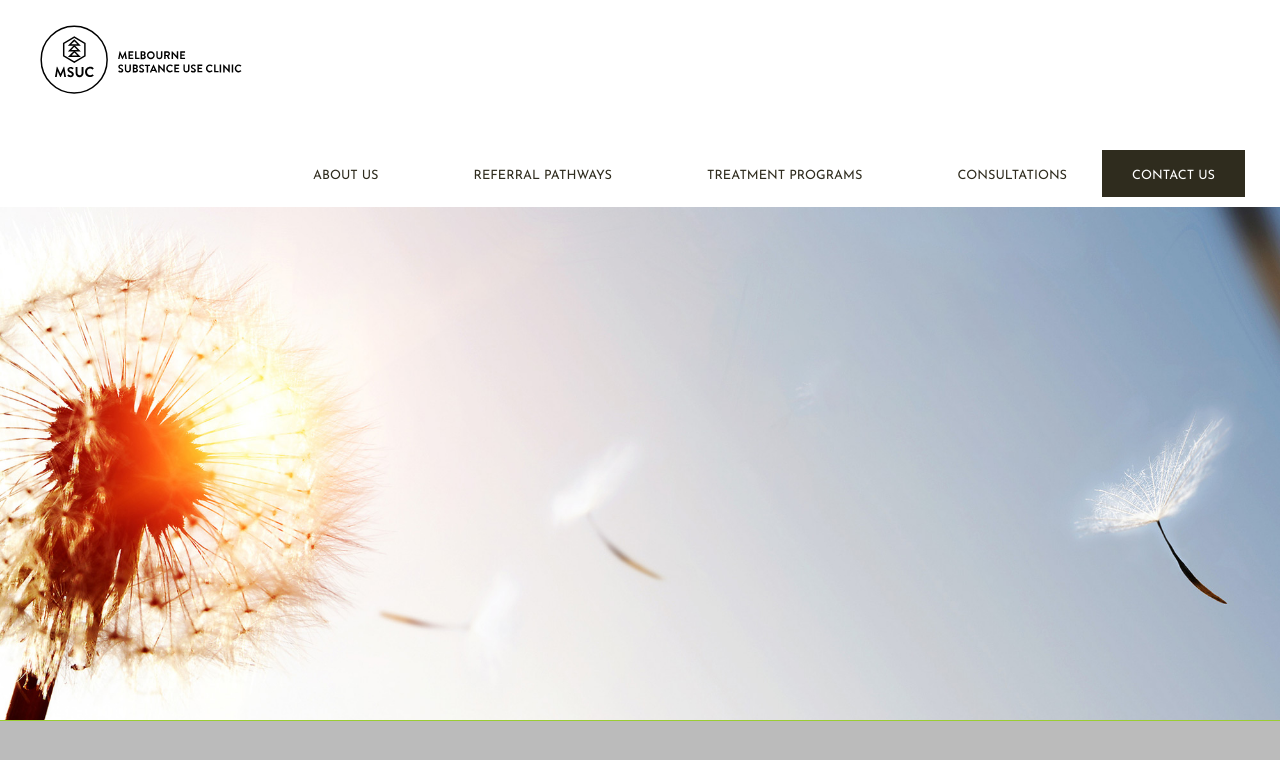
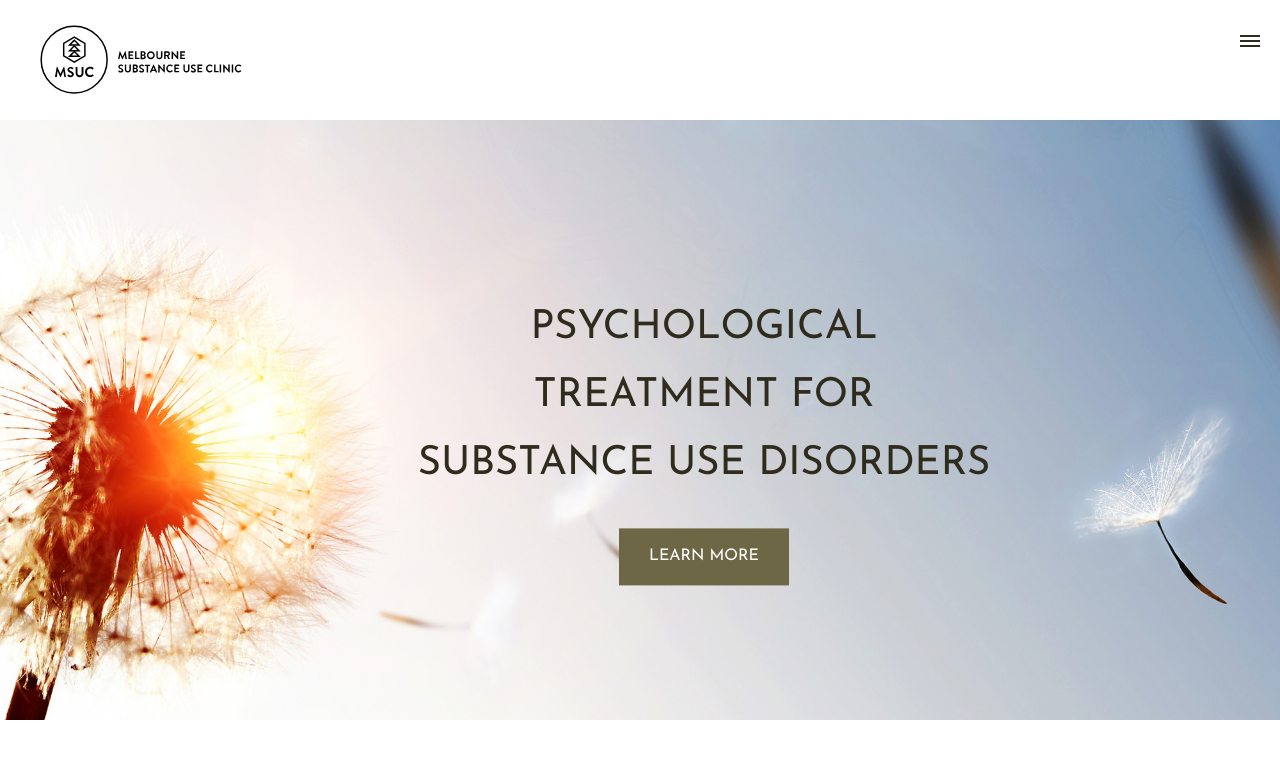
Before and after one commit to ovlachi/melbsuclinic, a website: page index.html in a window 1280 px wide. Drawn offline with Linux system fonts and the light colour scheme.

Commit message:
Installed sass comiler and finished the heros section

```diff
--- a/index.html
+++ b/index.html
@@ -9,7 +9,7 @@
 </head>
 <body>
     <header class="header">
-        <svg version="1.1" id="logo" xmlns="http://www.w3.org/2000/svg" xmlns:xlink="http://www.w3.org/1999/xlink" x="0px" y="0px"
+        <svg version="1.1" id="header__logo" xmlns="http://www.w3.org/2000/svg" xmlns:xlink="http://www.w3.org/1999/xlink" x="0px" y="0px"
                 viewBox="0 0 276.9 95.1" style="enable-background:new 0 0 276.9 95.1;" xml:space="preserve">
             <style type="text/css">
                         .st0{fill:none;stroke:#010101;stroke-width:2;stroke-miterlimit:10;}
@@ -131,10 +131,16 @@
     </header>
 
     <section class="hero">
-        <h1 class="heading__primary">
-            Psychological reatment for substance use disorders
-        </h1>
+        <div class="hero__text-box">
+            <h1 class="hero__heading-primary">
+                Psychological treatment for substance use disorders
+            </h1>
+
+            <a href="#" class="btn btn--medium">LEARN MORE</a>
+        </div>
+
     </section>
+
 
 
 </body>
--- /dev/null
+++ b/sass/main.scss
@@ -0,0 +1,286 @@
+/*COLORS SASS VARIABLES*/
+$color-light-1:  #e1dfd0;
+$color-light-2: #bab491;
+$color-medium: #6e6745;
+$color-dark: #2f2c1e;
+
+
+
+
+
+
+* {
+    margin: 0;
+    padding: 0;
+    box-sizing: border-box;
+}
+
+
+/*Font Families- Google Font*/
+body {
+    font-family: 'Josefin Sans', sans-serif;
+    font-size: 16px;
+    font-weight: 400;
+    line-height: 1.7;
+    position: relative;
+}
+
+.header {
+    position: fixed;
+    width: 100%;
+    z-index: 100;
+    background: #fff;
+    backface-visibility: hidden;
+}
+
+
+
+/* SVG logo style*/
+#header__logo {
+    float: left;
+    height: 120px;
+    width: auto;
+    display: block;
+    padding: 25px 40px;
+}
+
+.header ul {
+    margin: 0;
+    padding: 0;
+    list-style: none;
+    overflow: hidden;
+}
+
+/* HEADER style*/
+.header ul a {
+    color: $color-dark;
+    display: block;
+    padding: 20px;
+    margin-left: 25px;
+    text-decoration: none;
+    font-size: .8rem;
+}
+
+.header ul a:hover {
+    color: rgba($color-dark, 0.6) ;
+}
+
+/*MENU SECTION*/
+
+/*HIDDEN MENU ITEMS ON MOBILE*/
+.header .menu {
+    clear: both;
+    max-height: 0;
+    transition: max-height .2s ease-out;
+}
+
+.header .menu__btn {
+    display: none;
+}
+
+.header .menu__btn:checked ~ .menu {
+    max-height: 320px;
+}
+
+.header .menu__btn:checked ~ .menu__icon .nav__icon {
+    background-color: transparent;
+}
+
+.header .menu__btn:checked ~ .menu__icon .nav__icon:before {
+    transform: rotate(-45deg);
+    top:0;
+}
+
+.header .menu__btn:checked ~ .menu__icon .nav__icon:after {
+    transform: rotate(45deg);
+    top:0;
+}
+
+
+.header .menu__icon {
+    padding: 40px 20px;
+    position: relative;
+    float: right;
+    cursor: pointer;
+}
+
+.header .menu__icon .nav__icon {
+    background-color: #2f2c1e;
+    display: block;
+    height: 1.9px;
+    width: 20px;
+    position: relative;
+    transition: background-color .2s ease-out;
+}
+
+.header .menu__icon .nav__icon:before {
+    background-color: #2f2c1e;
+    content: "";
+    display: block;
+    height: 90%;
+    width: 100%;
+    position: absolute;
+    transition: all .2s ease-out;
+    top: 5px;
+}
+
+.nav__icon:after {
+    background-color: #2f2c1e;
+    display: block;
+    content: "";
+    height: 100%;
+    width: 100%;
+    position: absolute;
+    transition: all .2s ease-out;
+    top: -5px;
+}
+
+/*DESKTOP VERSION OF THE MENU*/
+@media (min-width:82.06em) { /*1313:16 =82.06em*/
+    .header li {
+        float: left;
+    }
+
+    .header li a {
+        padding: 20px 35px;
+    }
+
+    .header .menu {
+        clear: none;
+        float: right;
+        max-height: none;
+        margin-top: 25px;
+    }
+
+    .header .menu__icon {
+        display: none;
+    }
+
+    .header ul .nav__button {
+        background-color:  #2f2c1e;
+        text-decoration: none;
+        margin-top: 5px;
+        margin-right: 35px;
+        display: inline-block;
+        border: none;
+        cursor: pointer;
+    }
+
+    .header ul .nav__button--a {
+        color: white;
+        margin-left: 0px;
+        padding: 15px 30px 10px 30px;
+
+    }
+
+    .header ul .nav__button--a:hover  {
+        color: #e1dfd0;
+    }
+}
+/*MENU SECTION ENDS*/
+
+/*HERO section*/
+.hero {
+    height: 90vh;
+    background-image: url(../img/hero-image-large.jpg);
+    background-size: cover;
+    background-position: center;
+
+}
+
+.hero__text-box {
+    position: absolute;
+    z-index: 4;
+    top: 55%;
+    left: 55%;
+    transform: translate(-50%, -50%);
+    text-align: center;
+}
+
+.hero__heading-primary {
+    color: #2f2c1e;
+    text-transform: uppercase;
+    font-size: 2.5rem;
+    font-weight: 400;
+    margin-bottom: 30px;
+    backface-visibility: hidden;
+
+    animation-name: moveInLeft;
+    animation-duration: 1s;
+    animation-timing-function: ease-out;
+
+    /* animation-iteration-count: 2; */
+    /* animation-delay: 2s; */
+}
+
+
+/*ANIMATIONS*/
+
+/*Move heading-primary to left*/
+@keyframes moveInLeft {
+    0% {
+        opacity: 0;
+        transform: translateX(-80px);
+    }
+
+    80% {
+    transform: translateX(5px);
+    }
+
+    100% {
+        opacity: 1;
+        transform: translateX(0);
+    }
+}
+
+/*Move button-primary to rigth*/
+@keyframes moveInRight {
+    0% {
+        opacity: 0;
+        transform: translateX(80px);
+    }
+
+    80% {
+    transform: translateX(-5px);
+    }
+
+    100% {
+        opacity: 1;
+        transform: translateX(0);
+    }
+}
+
+.btn:link,
+.btn:visited {
+    text-transform: uppercase;
+    text-decoration: none;
+    padding: 15px 30px;
+    display: inline-block;
+    transition: all .2s;
+
+    animation: moveInRight 1s ease-out;
+}
+
+.btn:hover {
+    transform: translateY(-3px);
+    box-shadow: 0 10px 20px rgba(47, 44, 30, 0.2);
+}
+
+.btn:active {
+    transform: translateY(-1px);
+    box-shadow: 0 5px 10px rgba(47, 44, 30, 0.2);
+    color: #e1dfd0;
+}
+
+.btn--medium {
+    background-color:#6e6745;
+    color: #fff;
+}
+
+
+/* Wrapper helps to create consistent, centered content.*/
+/* .wrapper {
+    max-width: 50%;
+    margin-left: auto;
+    margin-right: auto;
+} */
```
Also changed, not shown: package.json (added, +22 -0 lines), css/style.css, sass/main.css (added), 2 other files.
